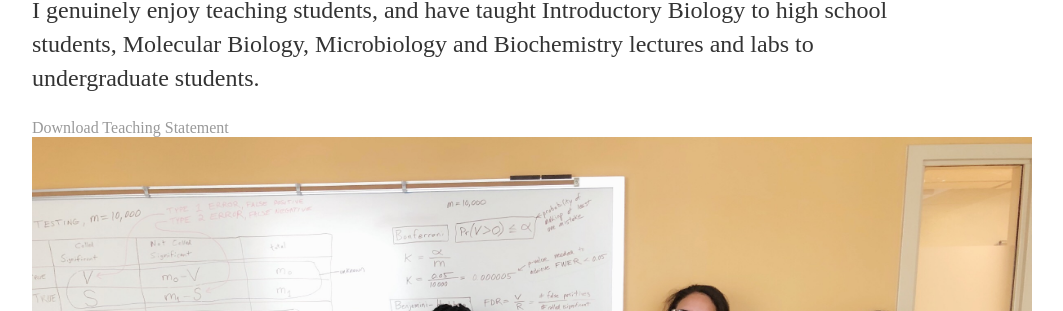
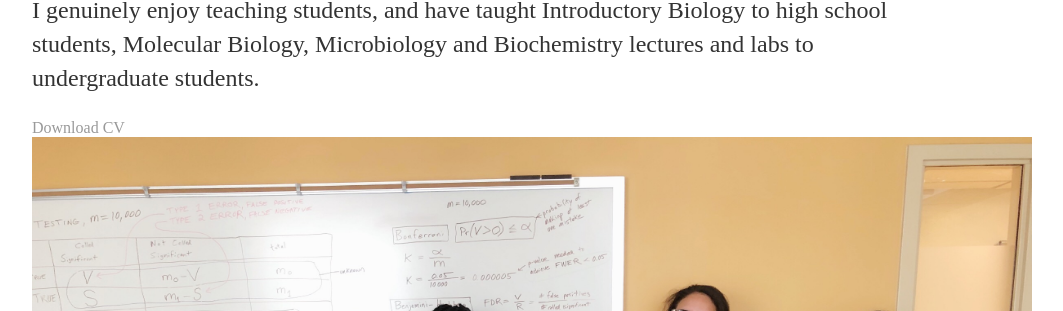
Before and after one commit to elainesophie/elainesophie.github.io, a Jekyll site: the page built from teaching/index.html, in a window 1280 px wide and 900 px high. Shown: the part 203-514 px from the top of the window, without its empty margins (160-1223 px from the left). Built offline with Jekyll 4.4.1, drawn with Linux system fonts in a browser that asks for light colours.

Commit message:
Update index.html

```diff
--- a/teaching/index.html
+++ b/teaching/index.html
@@ -6,7 +6,7 @@ title: Teaching Lihua Wu
 		<div class="teaching">
 			<h1>Teaching</h1>
 			<p>I genuinely enjoy teaching students, and have taught Introductory Biology to high school students, Molecular Biology, Microbiology and Biochemistry lectures and labs to undergraduate students.  </p>
-                        <a href="/files/LihuaWuTeachingStatement.pdf" >Download Teaching Statement</a>
+                        <a href="/files/LihuaWuTeachingStatement.pdf"  class="download" title="Download Teaching Statement as PDF">Download CV</a>
 			<img src="/files/Wu9.jpg" width="1000" height="700">
 			<img src="/files/Wu1.jpg" width="1000" height="700">
 			<img src="/files/Wu3.jpg" width="1000" height="700">
```
